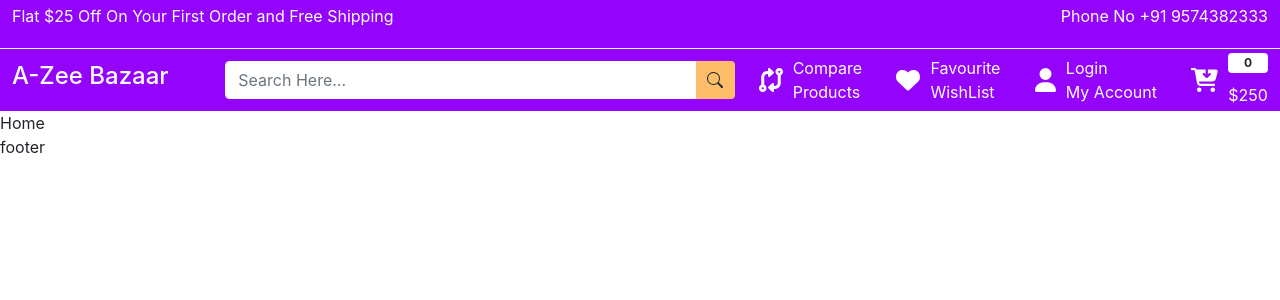
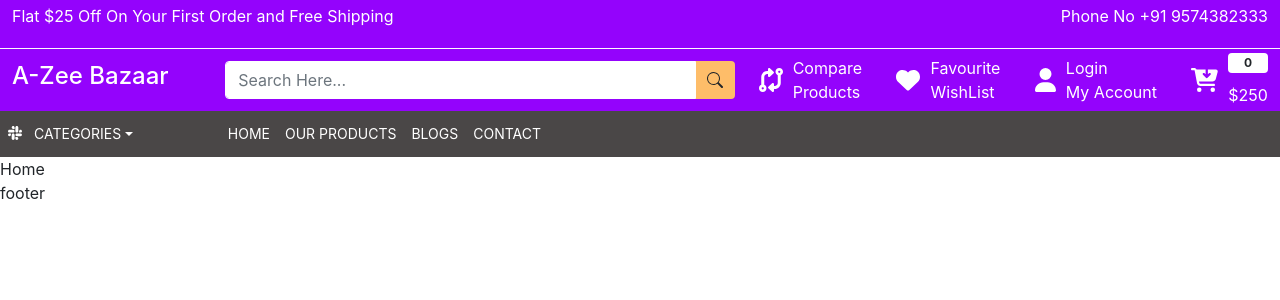
Before and after one commit to Prianca94/E-commerce-portfolioProject, a React (Create React App) app: page / in a window 1280 px wide. Shown: the top 300 px of the page. Built offline with nearby package versions, Linux system fonts and the light colour scheme.

Commit message:
headercomplete

```diff
--- a/src/App.css
+++ b/src/App.css
@@ -10,6 +10,8 @@ body{
   --color-131921:#9403fc;
   --color-3b4149:#fcfcfc;
   --color-febd69:#0a0a0a;
+  --color-232f3e:#4a4747;
+
 
 }
 a{
@@ -48,4 +50,46 @@ a{
   gap:15px;
 }
 
+.gap-30{
+  gap:35px;
+}
+
+
+.header-bottom-menu{
+  background-color: var(--color-232f3e);
+}
+
+.header-bottom-menu .menu-links a{
+  font-size: 14px;
+  color: white;
+  line-height: 18px;
+  font-weight: 400;
+  letter-spacing: 0.3;
+  text-emphasis: none;
+  text-transform: uppercase;
+}
+
+.menu-bottom .dropdown button{
+  font-size: 14px;
+  color: white;
+  line-height: 18px;
+  font-weight: 400;
+  letter-spacing: 0.3;
+  text-emphasis: none;
+  text-transform: uppercase;
+
+}
+.menu-bottom .dropdown .dropdown-menu{
+  background-color: var(--color-131921);
+
+}
+.menu-bottom .dropdown .dropdown-menu .dropdown-item:hover{
+  background-color: var(--color-232f3e);
+}
+
+.menu-bottom .dropdown button:focus{
+  box-shadow: none;
+  border: none;
+}
+
 /* Header Ends */
--- a/src/components/Header.js
+++ b/src/components/Header.js
@@ -1,13 +1,15 @@
 import React from "react";
-import { Link } from "react-router-dom";
+import { Link, NavLink } from "react-router-dom";
 import { BsSearch } from "react-icons/bs";
 import {
+  faBars,
   faCartArrowDown,
   faCodeCompare,
   faHeart,
   faUser,
 } from "@fortawesome/free-solid-svg-icons";
 import { FontAwesomeIcon } from "@fortawesome/react-fontawesome";
+import { faSlack } from "@fortawesome/free-brands-svg-icons";
 
 const Header = () => {
   return (
@@ -53,7 +55,7 @@ const Header = () => {
                   className="input-group-text"
                   id="inputGroup-sizing-default"
                 >
-                  <BsSearch className="fs-6"/>
+                  <BsSearch className="fs-6" />
                 </span>
               </div>
             </div>
@@ -97,6 +99,54 @@ const Header = () => {
           </div>
         </div>
       </header>
+      <header className="header-bottom-menu p-2">
+        <div className="container-xxl"></div>
+        <div className="row">
+          <div className="col-12">
+            <div className="menu-bottom d-flex align-items-center gap-30">
+            <div>
+              <div class="dropdown">
+              <FontAwesomeIcon className="text-white" icon={faSlack}/>
+                <button
+                  class="btn btn-secondary dropdown-toggle bg-transparent border-0 me-5 d-inline-block"
+                  type="button"
+                  id="dropdownMenuButton1"
+                  data-bs-toggle="dropdown"
+                  aria-expanded="false"
+                >
+                  Categories
+                </button>
+                <ul class="dropdown-menu" aria-labelledby="dropdownMenuButton1">
+                  <li>
+                    <Link class="dropdown-item  text-white" href="#">
+                      Action
+                    </Link>
+                  </li>
+                  <li>
+                    <Link class="dropdown-item  text-white" href="#">
+                      Another action
+                    </Link>
+                  </li>
+                  <li>
+                    <Link class="dropdown-item  text-white" href="#">
+                      Something else here
+                    </Link>
+                  </li>
+                </ul>
+              </div>
+            </div>
+            <div className="menu-links text-white">
+              <div className="d-flex align-items-center gap-15">
+                <NavLink className="text-white">Home</NavLink>
+                <NavLink className="text-white">Our Products</NavLink>
+                <NavLink className="text-white">Blogs</NavLink>
+                <NavLink className="text-white">Contact</NavLink>
+              </div>
+            </div>
+          </div>
+          </div>
+        </div>
+      </header>
     </>
   );
 };
```
